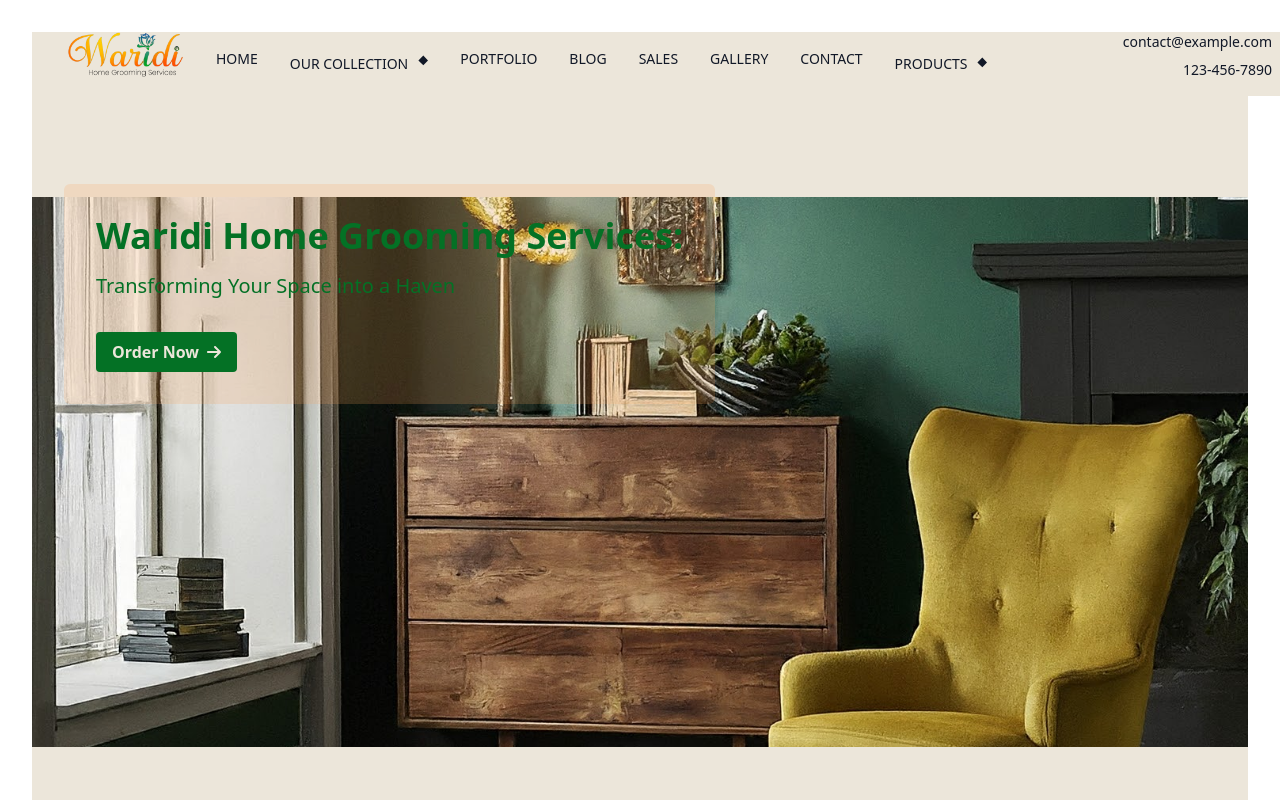
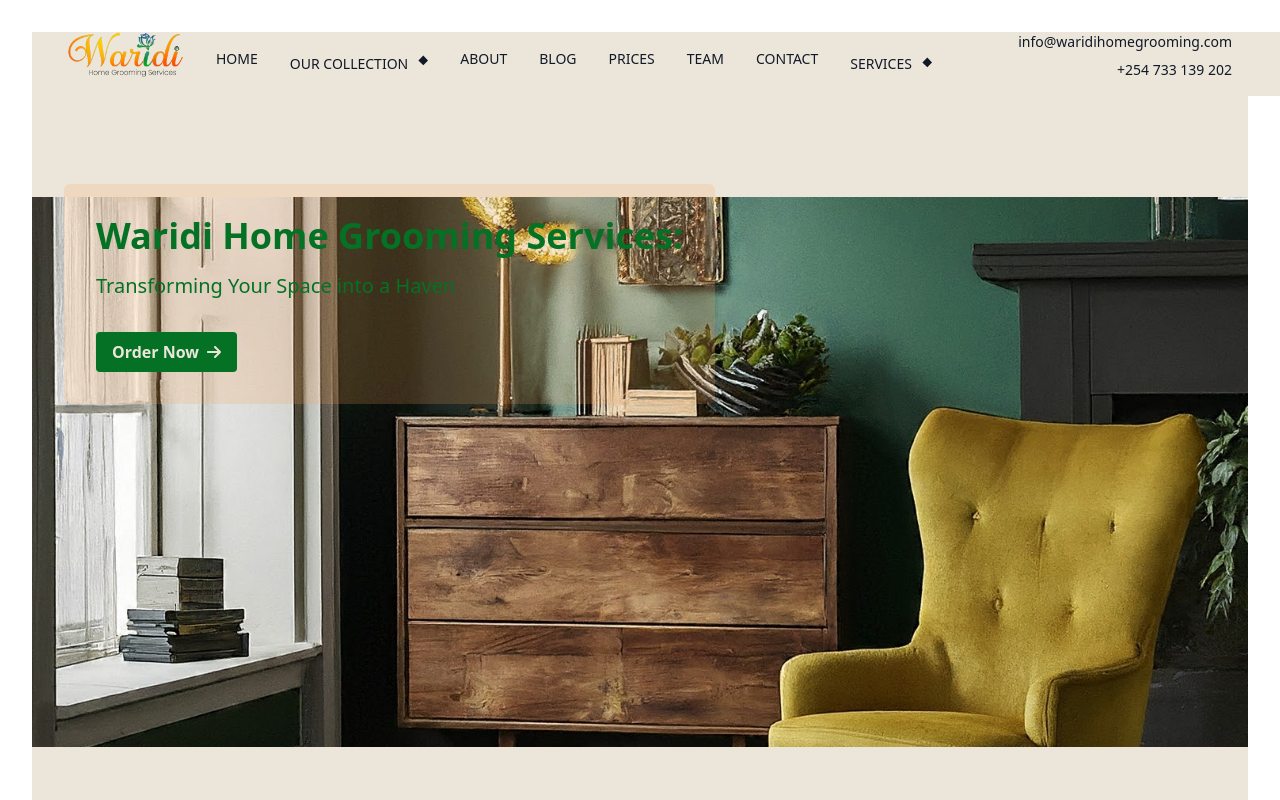
Before and after one commit to auma23/waridiHomeGrooming, a React (Vite) app: page / in a window 1280 px wide. Shown: the top 800 px of the page. Built offline with nearby package versions, Linux system fonts and the light colour scheme.

Commit message:
update navigation bar

```diff
--- a/src/Components/NavigationBar.jsx
+++ b/src/Components/NavigationBar.jsx
@@ -35,7 +35,7 @@
                   href="#"
                   className="text-gray-900 hover:text-gray-400 py-2 px-4 block"
                 >
-                  Submenu Item 1
+                  Space Planning
                 </a>
               </li>
               <li>
@@ -43,7 +43,7 @@
                   href="#"
                   className="text-gray-900 hover:text-gray-400 py-2 px-4 block"
                 >
-                  Submenu Item 2
+                  Color Consultation
                 </a>
               </li>
               <li>
@@ -51,14 +51,14 @@
                   href="#"
                   className="text-gray-900 hover:text-gray-400 py-2 px-4 block"
                 >
-                  Submenu Item 3
+                  Furniture & Accessory Selection
                 </a>
               </li>
             </ul>
           </li>
           <li>
             <a href="#" className="text-gray-900 hover:text-gray-400 py-2 px-2 font-medium text-sm">
-              PORTFOLIO
+              ABOUT
             </a>
           </li>
 
@@ -69,7 +69,7 @@
           </li>
           <li>
             <a href="#" className="text-gray-900 hover:text-gray-400 py-2 px-2 font-medium text-sm">
-              SALES
+              PRICES
             </a>
           </li>
           {/* <li>
@@ -79,7 +79,7 @@
           </li> */}
           <li>
             <a href="#" className="text-gray-900 hover:text-gray-400 py-2 px-2 font-medium text-sm">
-              GALLERY
+              TEAM
             </a>
           </li>
           <li>
@@ -92,7 +92,7 @@
               href="#"
               className="text-gray-900 hover:text-gray-400 py-2 px-2 font-medium flex items-center text-sm"
             >
-              PRODUCTS <svg className="h-4 w-4 ml-1" viewBox="0 0 10 10" fill="none" xmlns="http://www.w3.org/2000/svg"><path d="M5 5L7.071 7.071L10 4.071L7.071 1L4 4L7.071 7.071Z" fill="currentColor"></path></svg>
+              SERVICES <svg className="h-4 w-4 ml-1" viewBox="0 0 10 10" fill="none" xmlns="http://www.w3.org/2000/svg"><path d="M5 5L7.071 7.071L10 4.071L7.071 1L4 4L7.071 7.071Z" fill="currentColor"></path></svg>
             </a>
             <ul className="absolute hidden group-hover:block top-full left-0 bg-grey w-48">
               <li>
@@ -100,7 +100,7 @@
                   href="#"
                   className="text-gray-900 hover:text-gray-400 py-2 px-4 block"
                 >
-                  Submenu Item 1
+                  Interior Finishing
                 </a>
               </li>
               <li>
@@ -108,7 +108,7 @@
                   href="#"
                   className="text-gray-900 hover:text-gray-400 py-2 px-4 block"
                 >
-                  Submenu Item 2
+                  Landscaping
                 </a>
               </li>
               <li>
@@ -116,7 +116,23 @@
                   href="#"
                   className="text-gray-900 hover:text-gray-400 py-2 px-4 block"
                 >
-                  Submenu Item 3
+                  Cleaning and Laundry
+                </a>
+              </li>
+              <li>
+                <a
+                  href="#"
+                  className="text-gray-900 hover:text-gray-400 py-2 px-4 block"
+                >
+                  Interior Design & Decor
+                </a>
+              </li>
+              <li>
+                <a
+                  href="#"
+                  className="text-gray-900 hover:text-gray-400 py-2 px-4 block"
+                >
+                  B&B mantainance
                 </a>
               </li>
             </ul>
@@ -134,14 +150,14 @@
       </div>
 
       {/* Email and Contact Information */}
-      <div className="hidden md:flex md:flex-col md:justify-end md:items-end md:space-y-2 md:space-x-4 absolute top-0 right-0 bg-grey mr-10">
-        <p className="text-gray-900 text-sm font-medium">contact@example.com</p>
-        <p className="text-gray-900 text-sm font-medium">123-456-7890</p>
+      <div className="hidden md:flex md:flex-col md:justify-end md:items-end md:space-y-2 md:space-x-4 absolute top-0 right-0 bg-grey mr-20">
+        <p className="text-gray-900 text-sm font-medium">info@waridihomegrooming.com</p>
+        <p className="text-gray-900 text-sm font-medium">+254 733 139 202</p>
       </div>
 
       {/* Responsive Menu */}
       {isMenuOpen && (
-        <div className="md:hidden absolute top-16 left-0 bg-grey w-full border-t-2 border-gray-200 z-20">
+        <div className="md:hidden absolute top-16 left-0 bg-grey w-full border-t-2 border-gray-200 z-20 text-left">
           <ul className="flex flex-col items-center">
   <li>
     <a href="#" className="text-gray-900 hover:text-gray-400 py-2 px-2 font-medium text-sm">
@@ -184,7 +200,7 @@
   </li>
   <li>
     <a href="#" className="text-gray-900 hover:text-gray-400 py-2 px-2 font-medium text-sm">
-      PORTFOLIO
+      ABOUT
     </a>
   </li>
 
@@ -195,7 +211,7 @@
   </li>
   <li>
     <a href="#" className="text-gray-900 hover:text-gray-400 py-2 px-2 font-medium text-sm">
-      SALES
+      PRICES
     </a>
   </li>
   {/* <li>
@@ -205,7 +221,7 @@
   </li> */}
   <li>
     <a href="#" className="text-gray-900 hover:text-gray-400 py-2 px-2 font-medium text-sm">
-      GALLERY
+      TEAM
     </a>
   </li>
   <li>
@@ -218,7 +234,7 @@
       href="#"
       className="text-gray-900 hover:text-gray-400 py-2 px-2 font-medium flex items-center text-sm"
     >
-      PRODUCTS<svg className="h-4 w-4 ml-1" viewBox="0 0 10 10" fill="none" xmlns="http://www.w3.org/2000/svg"><path d="M5 5L7.071 7.071L10 4.071L7.071 1L4 4L7.071 7.071Z" fill="currentColor"></path></svg>
+      SERVICES<svg className="h-4 w-4 ml-1" viewBox="0 0 10 10" fill="none" xmlns="http://www.w3.org/2000/svg"><path d="M5 5L7.071 7.071L10 4.071L7.071 1L4 4L7.071 7.071Z" fill="currentColor"></path></svg>
     </a>
     <ul className="absolute hidden group-hover:block top-full left-0 bg-grey w-48">
       <li>
```
